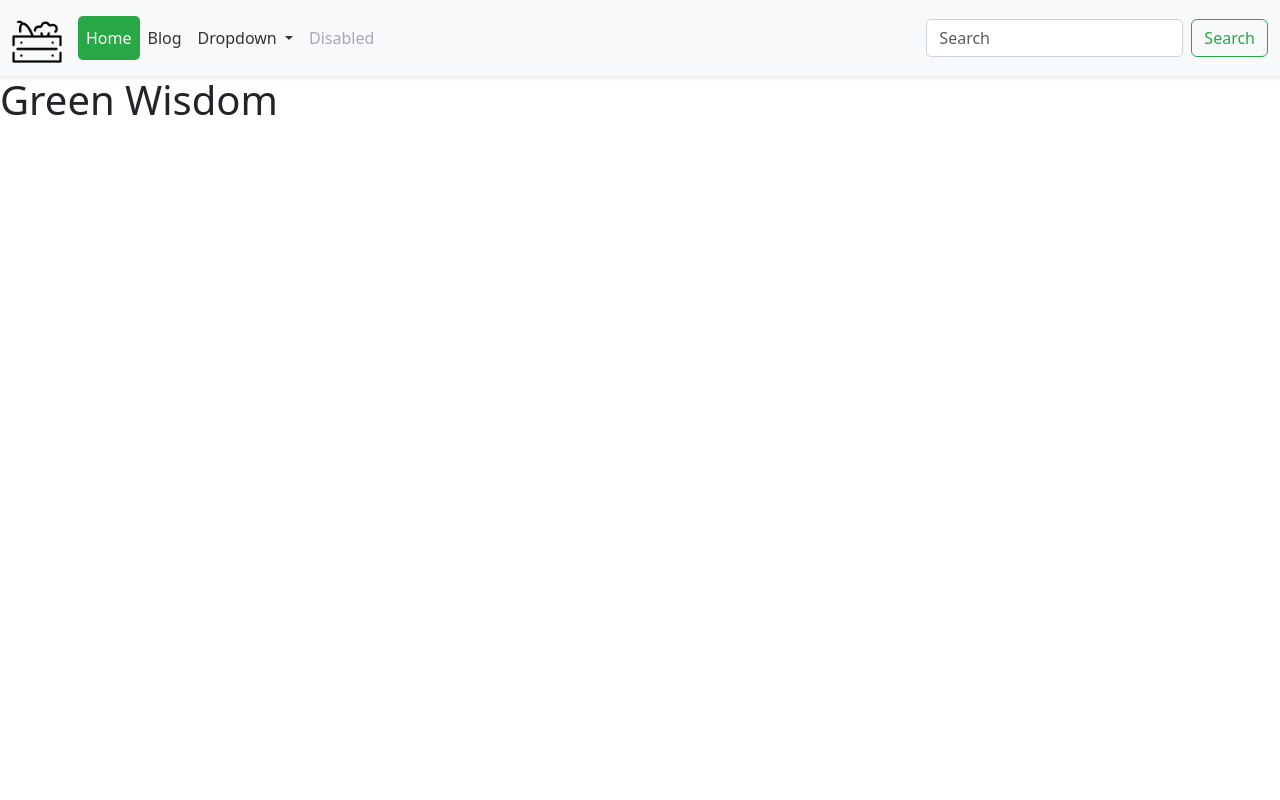
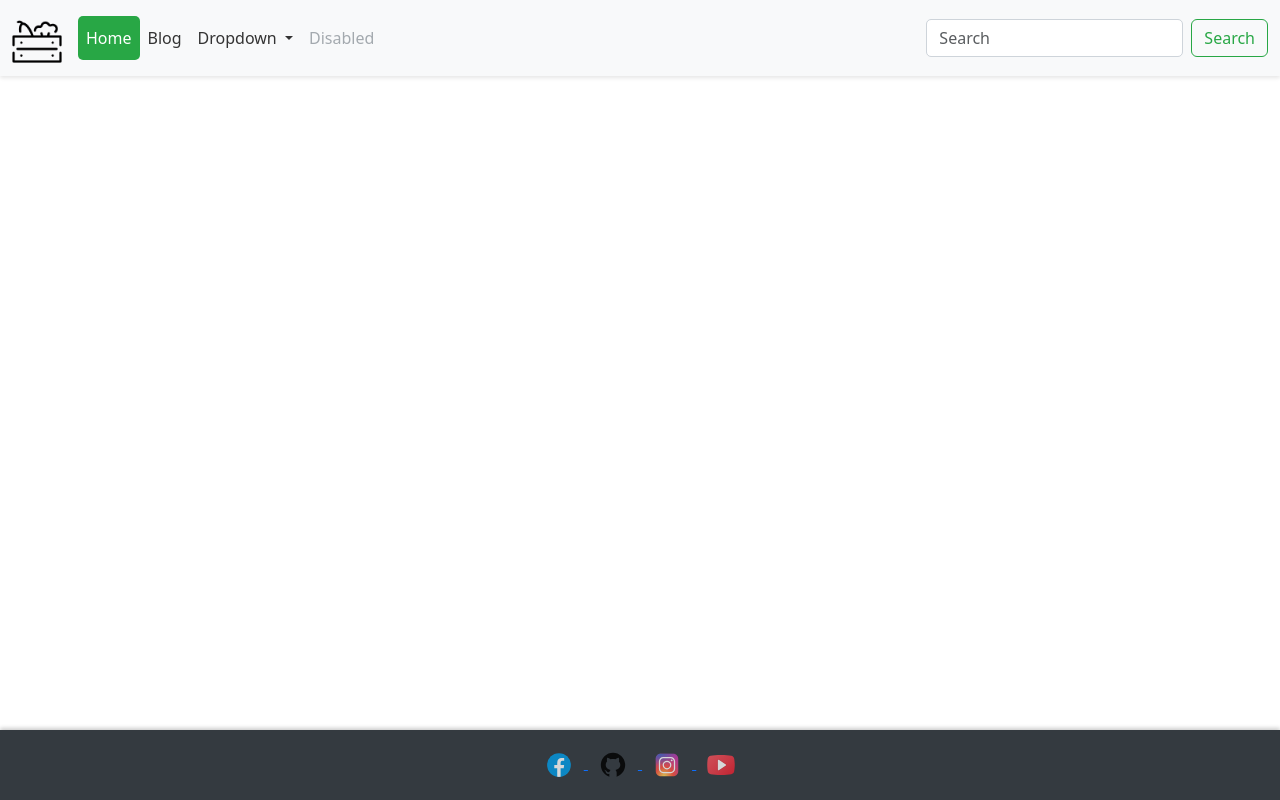
Before and after one commit to Angela-Sin/Green_Wisdom, a Django app: page / in a window 1280 px wide. Run offline with Django 5.2, Linux system fonts and the light colour scheme; some libraries are stand-ins or nearby versions.

Commit message:
fixed style.css link add footer

```diff
--- a/static/css/base.css
+++ b/static/css/base.css
@@ -8,13 +8,28 @@
     --main-font: 'Poppins', serif;
 }
 
+/* body html */
+html, body {
+    height: 100%;
+    display: flex;
+    flex-direction: column;
+    margin: 0;
+  }
+
+/* main */
+main {
+    flex: 1;
+    padding: 20px;
+  }
+
+
+
 /* Basic CSS for Header and Navigation */
 
-/* Header background and overall styling */
 header {
-    background-color: #f8f9fa; /* Light gray background */
-    box-shadow: 0 2px 4px rgba(0, 0, 0, 0.1); /* Subtle shadow */
-    position: sticky;
+    background-color: #f8f9fa;
+    box-shadow: 0 2px 4px rgba(0, 0, 0, 0.1);
+    position: sticky;  /* This makes the header sticky */
     top: 0;
     z-index: 1000;
   }
@@ -24,10 +39,16 @@
     height: 50px;
     width: auto;
   }
+  /* Navbar */
+  .navbar {
+    position: sticky !important;
+    top: 0;
+    z-index: 1020;
+  }
 
   /* Navbar links */
   .navbar-nav .nav-link {
-    color: #333; /* Dark text for better readability */
+    color: #333;
     font-weight: 500;
     padding: 10px 15px;
     transition: color 0.3s ease, background-color 0.3s ease;
@@ -37,7 +58,7 @@
   .navbar-nav .nav-link.active,
   .navbar-nav .nav-link:hover {
     color: #fff;
-    background-color: #28a745; /* Green background for hover */
+    background-color: #28a745;
     border-radius: 5px;
   }
 
@@ -84,3 +105,40 @@
     background-color: #28a745;
     color: #fff;
   }
+
+/* Footer Styling */
+footer {
+    background-color: #343a40;
+    color: #ffffff;
+    text-align: center;
+    padding: 20px 0;
+    position: sticky;
+    bottom: 0;
+    width: 100%;
+    z-index: 999;
+    box-shadow: 0 -2px 4px rgba(0, 0, 0, 0.2);
+  }
+
+  /* Social Media Icons */
+  .social-icon {
+    width: 30px;
+    height: 30px;
+    margin: 0 10px;
+    transition: transform 0.3s ease, opacity 0.3s ease;
+    opacity: 0.8;
+  }
+
+  /* Hover Effects for Icons */
+  .social-icon:hover {
+    transform: scale(1.2);
+    opacity: 1;
+  }
+
+  /* Responsive Design */
+  @media (max-width: 600px) {
+    .social-icon {
+      width: 25px;
+      height: 25px;
+      margin: 0 5px;
+    }
+  }
--- a/templates/base.html
+++ b/templates/base.html
@@ -7,7 +7,6 @@
     <meta name="viewport" content="width=device-width, initial-scale=1.0">
     {% block extra_css %}
     <link rel="stylesheet" href="https://cdnjs.cloudflare.com/ajax/libs/bootstrap/5.3.3/css/bootstrap.min.css" integrity="sha512-jnSuA4Ss2PkkikSOLtYs8BlYIeeIK1h99ty4YfvRPAlzr377vr3CXDb7sb7eEEBYjDtcYj+AjBH3FLv5uSJuXg==" crossorigin="anonymous" referrerpolicy="no-referrer" />
-    <link rel="stylesheet" href="{% static '/css/base.css'}">
     <link rel="stylesheet" href="{% static 'css/base.css' %}">
     {% endblock%}
 
@@ -19,6 +18,13 @@
 </head>
 <body>
     {% include 'extras/header.html' %}
-    <h1>Green Wisdom</h1>
+
+    <main>
+        {% block content %}
+
+        {% endblock %}
+    </main>
+
+    {% include 'extras/footer.html' %}
 </body>
 </html>
--- /dev/null
+++ b/templates/extras/footer.html
@@ -0,0 +1,17 @@
+{% load static %}
+
+<footer>
+    <!-- Social media icons-->
+    <a href="" target="_blank" rel="noopener" aria-label="Instagram - Opens in new tab">
+        <img src="{% static '/icons/icons8-facebook.svg' %}" alt="Facebook Icon" class="social-icon" />
+    </a>
+    <a href="" target="_blank" rel="noopener" aria-label="Github - Opens in new tab">
+        <img src="{% static '/icons/icons8-github.svg' %}" alt="Github Icon" class="social-icon" />
+    </a>
+    <a href="" target="_blank" rel="noopener" aria-label="Twitter - Opens in new tab">
+        <img src="{% static '/icons/icons8-instagram.svg' %}" alt="Instagram Icon" class="social-icon" />
+    </a>
+    <a href="" target="_blank" rel="noopener" aria-label="YouTube - Opens in new tab">
+        <img src="{% static '/icons/icons8-youtube.svg' %}" alt="YouTube Icon" class="social-icon" />
+    </a>
+</footer>
```
Also changed, not shown: static/icons/icons8-facebook.svg (added), static/icons/icons8-github.svg (added), static/icons/icons8-instagram.svg (added), static/icons/icons8-youtube.svg (added).
